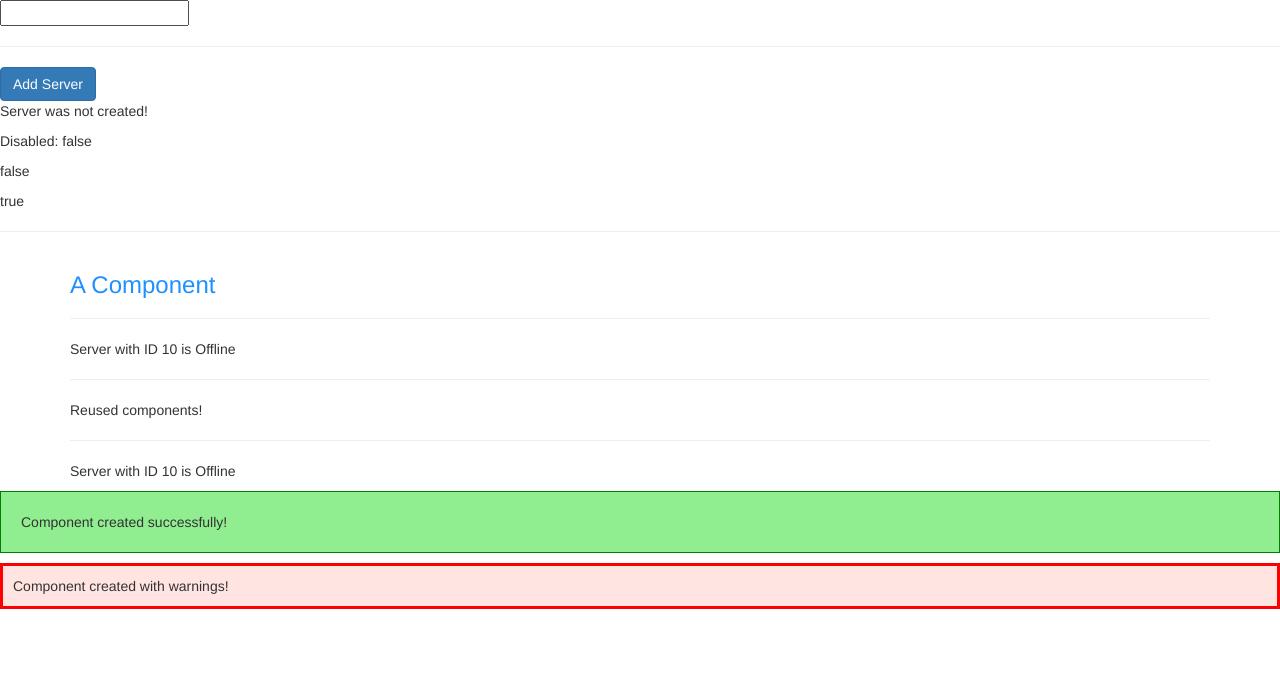
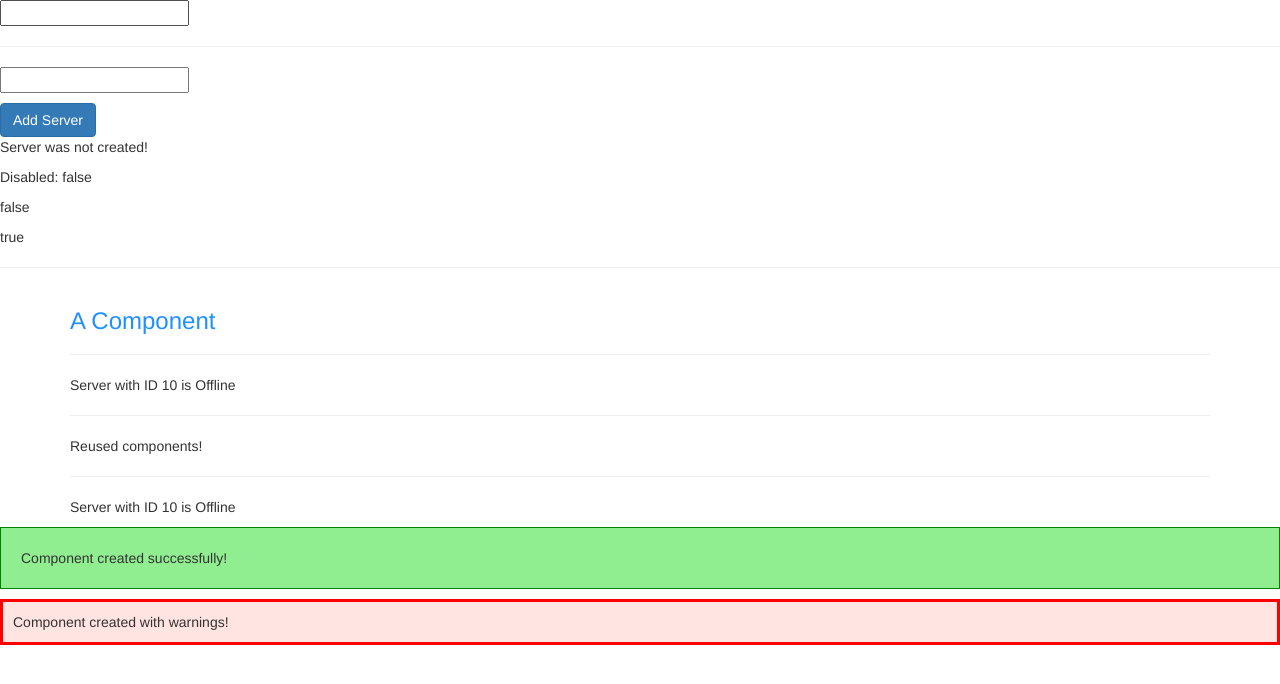
Before and after one commit to Naveen7892/angular-5-tutorial, an Angular app in the folder my-first-app/: page / in a window 1280 px wide. Shown: the top 684 px of the page. Built offline with nearby package versions, Linux system fonts and the light colour scheme.

Commit message:
Databinding - Event binding - Passing and using event data

```diff
--- a/my-first-app/src/app/app.component.html
+++ b/my-first-app/src/app/app.component.html
@@ -24,6 +24,12 @@
 <p> {{ name }} </p>
 
 <hr>
+
+<input
+  type="text"
+  (input)="onUpdateServerName($event); onUpdateServerName2($event);"
+>
+<p [innerText]="serverName"></p>
 
 <button
   class="btn btn-primary"
--- a/my-first-app/src/app/app.component.ts
+++ b/my-first-app/src/app/app.component.ts
@@ -8,6 +8,8 @@ import { Component, OnInit } from '@angular/core';
 export class AppComponent implements OnInit {
   allowNewServer = false;
   serverStatus = "Server was not created!";
+  serverName = "";
+
   constructor() {
     setTimeout(() => {
       this.allowNewServer = true
@@ -23,4 +25,12 @@ export class AppComponent implements OnInit {
   onServerCreation() {
     this.serverStatus = "Server is created!";
   }
+
+  onUpdateServerName2(event: any) {
+    console.log(event);
+  }
+
+  onUpdateServerName(event: Event) {
+    this.serverName = (<HTMLInputElement>event.target).value;
+  }
 }
```
